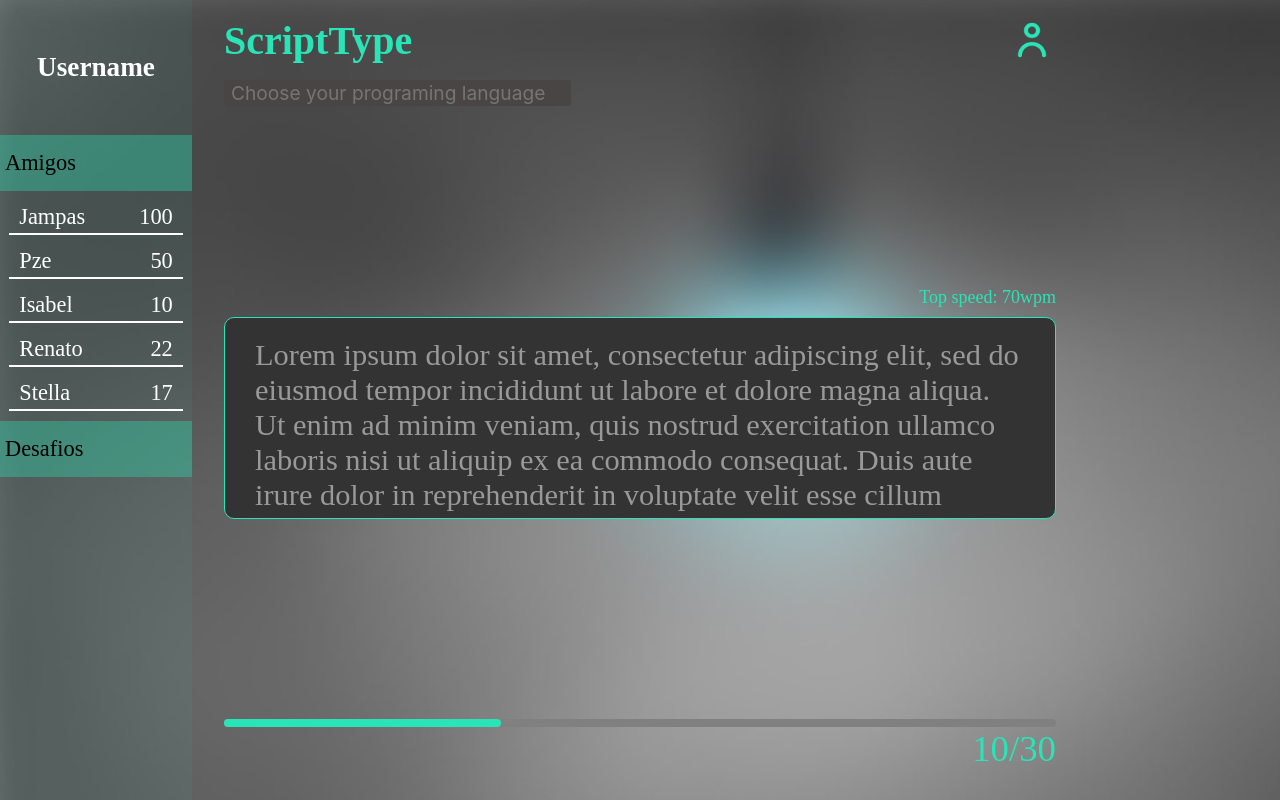
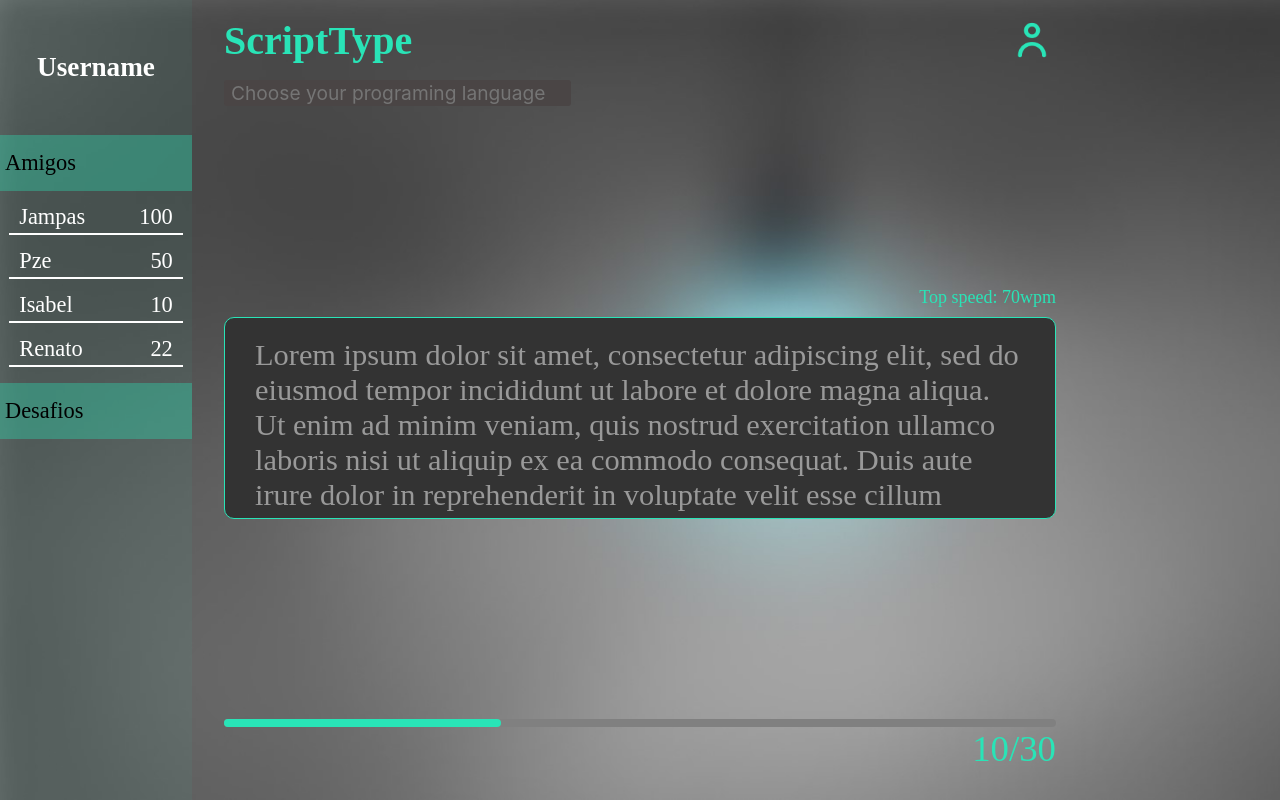
Before and after one commit to pjceva/ScriptType, a React (Vite) app in the folder type-front/: page / in a window 1280 px wide. Built offline with nearby package versions, Linux system fonts and the light colour scheme.

Commit message:
scroll container

```diff
--- a/type-front/src/components/SideBar/index.tsx
+++ b/type-front/src/components/SideBar/index.tsx
@@ -1,5 +1,5 @@
 import { Subsection } from "../Subsection"
-import { Bar, Body, Container, Div } from "./styles"
+import { Bar, Container, Div, ScrollContainer } from "./styles"
 
 export const SideBar = () =>{
     return(
@@ -8,15 +8,24 @@ export const SideBar = () =>{
             <Div>
                 <h1>Username</h1>
             </Div>
-            <Body>
+
                 <Bar>Amigos</Bar>
-                <Subsection name={"Jampas"} top_speed={100}/>
-                <Subsection name={"Pze"} top_speed={50}/>
-                <Subsection name={"Isabel"} top_speed={10}/>
-                <Subsection name={"Renato"} top_speed={22}/>
-                <Subsection name={"Stella"} top_speed={17}/>
+                <ScrollContainer>
+                    <Subsection name={"Jampas"} top_speed={100}/>
+                    <Subsection name={"Pze"} top_speed={50}/>
+                    <Subsection name={"Isabel"} top_speed={10}/>
+                    <Subsection name={"Renato"} top_speed={22}/>
+                    <Subsection name={"Stella"} top_speed={17}/>
+                    <Subsection name={"Jampas"} top_speed={100}/>
+                    <Subsection name={"Pze"} top_speed={50}/>
+                    <Subsection name={"Isabel"} top_speed={10}/>
+                    <Subsection name={"Renato"} top_speed={22}/>
+                    <Subsection name={"Stella"} top_speed={17}/>
+                </ScrollContainer>
+
+
                 <Bar>Desafios</Bar>
-            </Body>
+
         </Container>
     )
 }
--- a/type-front/src/components/SideBar/styles.tsx
+++ b/type-front/src/components/SideBar/styles.tsx
@@ -21,7 +21,17 @@ export const Div = styled.div`
 
     }
 `
-export const Body = styled.section`
+export const ScrollContainer = styled.section`
+    height: 24vh;
+    overflow-y: scroll;
+    ::-webkit-scrollbar {
+        width: 3px;
+
+    }
+    ::-webkit-scrollbar-thumb {
+        background: #FFFFFF;
+        border-radius: 10px;
+    }
 
 `
 
```
